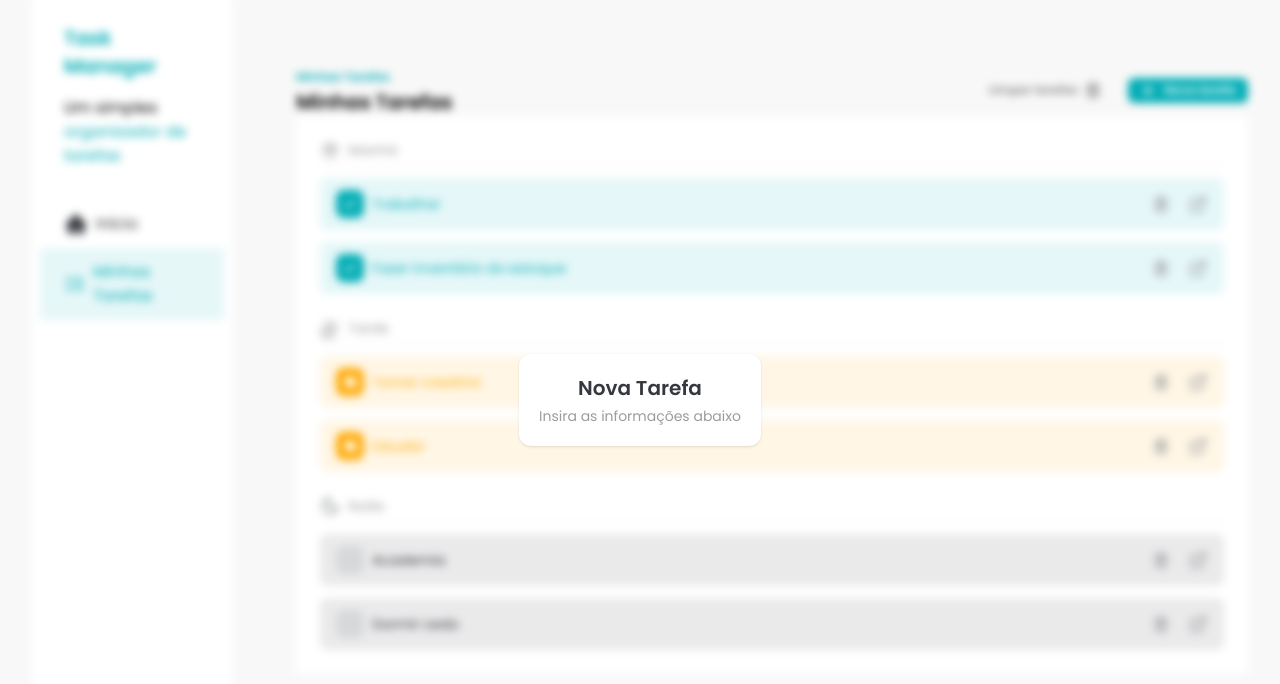
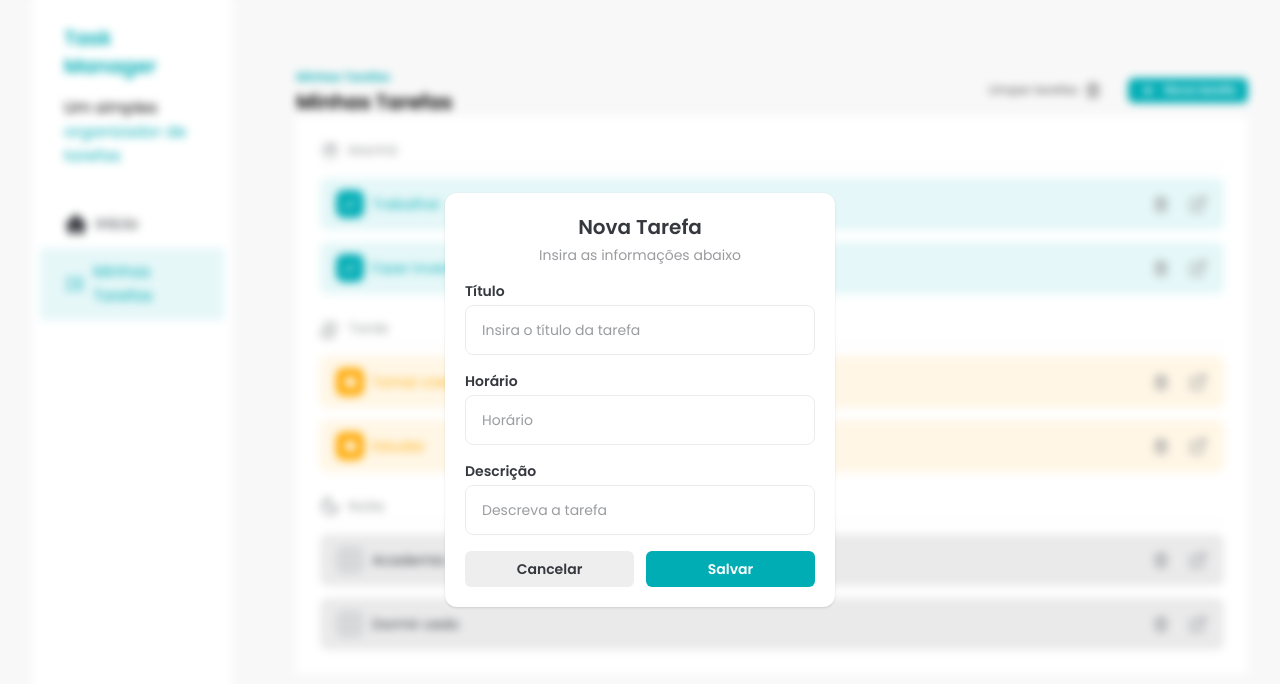
Before and after one commit to leonardoClcr/task-manager, a React (Vite) app: page / in a window 1280 px wide. Both pictures are taken after a click on the button "Nova tarefa". Shown: the top 684 px of the page. Built offline with nearby package versions, Linux system fonts and the light colour scheme.

Commit message:
feat: ensure AddTaskDialog can be closed

```diff
--- a/src/components/AddTaskDialog.jsx
+++ b/src/components/AddTaskDialog.jsx
@@ -1,15 +1,44 @@
 import { createPortal } from "react-dom";
 
-const AddTaskDialog = ({ isOpen }) => {
+import Button from "./Button";
+import Input from "./Input";
+
+const AddTaskDialog = ({ isOpen, handleClose }) => {
   if (!isOpen) return null;
 
   return createPortal(
+    // Div main
     <div className="fixed bottom-0 left-0 top-0 flex h-screen w-screen items-center justify-center backdrop-blur-sm">
+      {/* Dialog */}
       <div className="rounded-xl bg-white p-5 text-center shadow">
         <h2 className="text-xl font-semibold text-[#35383E]">Nova Tarefa</h2>
-        <p className="mt-1 text-sm text-[#9A9C9F]">
+        <p className="mb-4 mt-1 text-sm text-[#9A9C9F]">
           Insira as informações abaixo
         </p>
+        {/* Inputs */}
+        <div className="flex flex-col space-y-4">
+          <Input
+            id="title"
+            label="Título"
+            placeholder="Insira o título da tarefa"
+          />
+          <Input id="time" label="Horário" placeholder="Horário" />
+          <Input id="tasks" label="Descrição" placeholder="Descreva a tarefa" />
+          {/* Buttons */}
+          <div className="flex gap-3">
+            <Button
+              variant="secondary"
+              className="w-full text-center"
+              size="large"
+              onClick={handleClose}
+            >
+              Cancelar
+            </Button>
+            <Button className="w-full" size="large">
+              Salvar
+            </Button>
+          </div>
+        </div>
       </div>
     </div>,
     document.body
--- a/src/components/Button.jsx
+++ b/src/components/Button.jsx
@@ -1,16 +1,37 @@
-const Button = ({ children, variant = "primary", ...rest }) => {
+const Button = ({
+  children,
+  variant = "primary",
+  size = "small",
+  className,
+  ...rest
+}) => {
   const getVariantClasses = () => {
     if (variant === "primary") {
       return "bg-[#00ADB5] text-white";
+    }
+
+    if (variant === "secondary") {
+      return "bg-[#EEEEEE] text-[#35383E]";
     }
 
     if (variant === "ghost") {
       return "text-[#818181]";
     }
   };
+
+  const getSizeClasses = () => {
+    if (size === "small") {
+      return "py-1 text-xs";
+    }
+
+    if (size === "large") {
+      return "py-2 text-sm";
+    }
+  };
+
   return (
     <button
-      className={`flex items-center gap-2 rounded-md px-3 py-1 text-xs font-semibold hover:opacity-80 ${getVariantClasses()}`}
+      className={`flex items-center justify-center gap-2 rounded-md px-3 font-semibold hover:opacity-80 ${getVariantClasses()} ${getSizeClasses()} ${className}`}
       {...rest}
     >
       {children}
--- /dev/null
+++ b/src/components/Input.jsx
@@ -0,0 +1,15 @@
+const Input = ({ label, ...rest }) => {
+  return (
+    <div className="flex flex-col space-y-1 text-left">
+      <label className="text-sm font-semibold text-[#35383E]" htmlFor={rest.id}>
+        {label}
+      </label>
+      <input
+        className="rounded-lg border border-solid border-[#ECECEC] px-4 py-3 outline-[#00ADB5] placeholder:text-sm placeholder:text-[#9A9C9F]"
+        {...rest}
+      />
+    </div>
+  );
+};
+
+export default Input;
--- a/src/components/Tasks.jsx
+++ b/src/components/Tasks.jsx
@@ -30,6 +30,10 @@
   const eveningTasks = tasks.filter((task) => {
     return task.time === "evening";
   });
+
+  const handleDialogClose = () => {
+    setAddTaskDialogIsOpen(false);
+  };
 
   const handleTaskDeleteClick = (taskId) => {
     const newTasks = tasks.filter((task) => task.id != taskId);
@@ -80,7 +84,10 @@
             Nova tarefa
           </Button>
 
-          <AddTaskDialog isOpen={addTaskDialogIsOpen} />
+          <AddTaskDialog
+            isOpen={addTaskDialogIsOpen}
+            handleClose={handleDialogClose}
+          />
         </div>
       </div>
 
```
